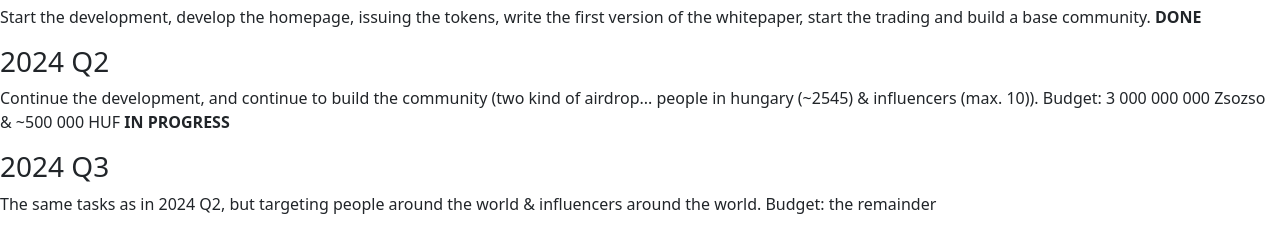
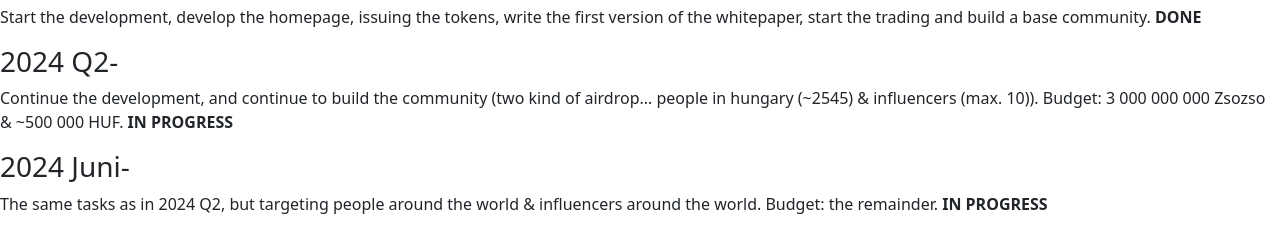
Before and after one commit to ifinta/zsozso-webpage, a website built with Parcel: page timeline.html in a window 1280 px wide. Shown: the part 147-376 px from the top of the page. Built offline with nearby package versions, Linux system fonts and the light colour scheme.

Commit message:
Timeline updates...

```diff
--- a/timeline.html
+++ b/timeline.html
@@ -22,7 +22,7 @@
     <a class="nav-link rounded-0" href="contact.html">Contact</a>
   </nav>
   <h3>2024 Q1</h3> <p>Start the development, develop the homepage, issuing the tokens, write the first version of the whitepaper, start the trading and build a base community. <b>DONE</b></p>
-  <h3>2024 Q2</h3> <p>Continue the development, and continue to build the community (two kind of airdrop... people in hungary (~2545) & influencers (max. 10)). Budget: 3 000 000 000 Zsozso & ~500 000 HUF <b>IN PROGRESS</b></p>
-  <h3>2024 Q3</h3> <p>The same tasks as in 2024 Q2, but targeting people around the world & influencers around the world. Budget: the remainder</p>
+  <h3>2024 Q2-</h3> <p>Continue the development, and continue to build the community (two kind of airdrop... people in hungary (~2545) & influencers (max. 10)). Budget: 3 000 000 000 Zsozso & ~500 000 HUF. <b>IN PROGRESS</b></p>
+  <h3>2024 Juni-</h3> <p>The same tasks as in 2024 Q2, but targeting people around the world & influencers around the world. Budget: the remainder. <b>IN PROGRESS</b></p>
   <h3>to be continued...</h3>
 </body>
```
